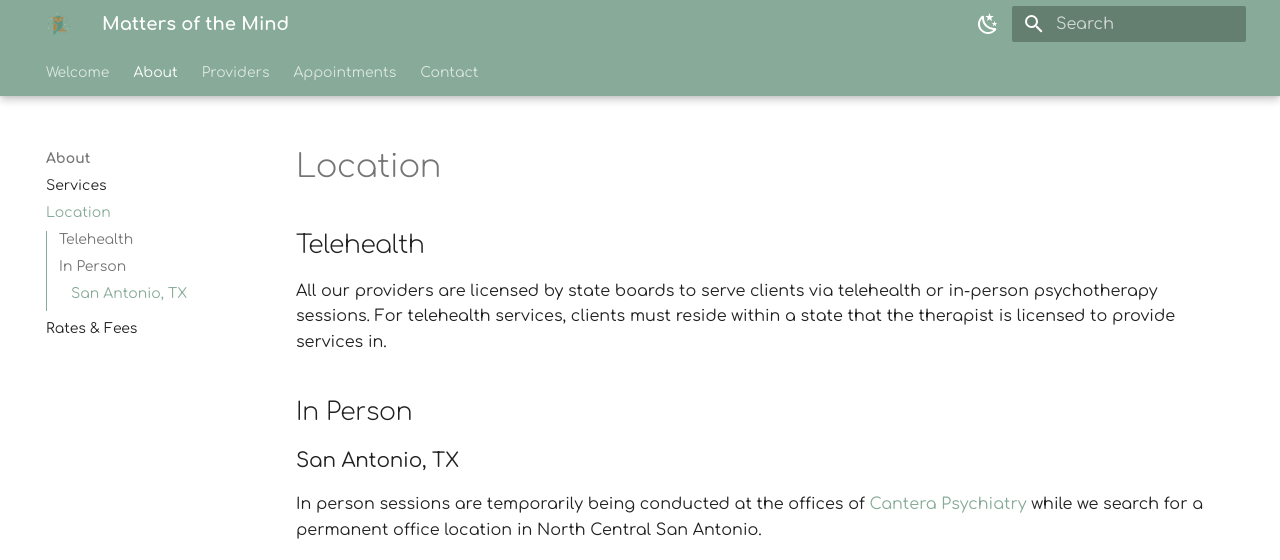
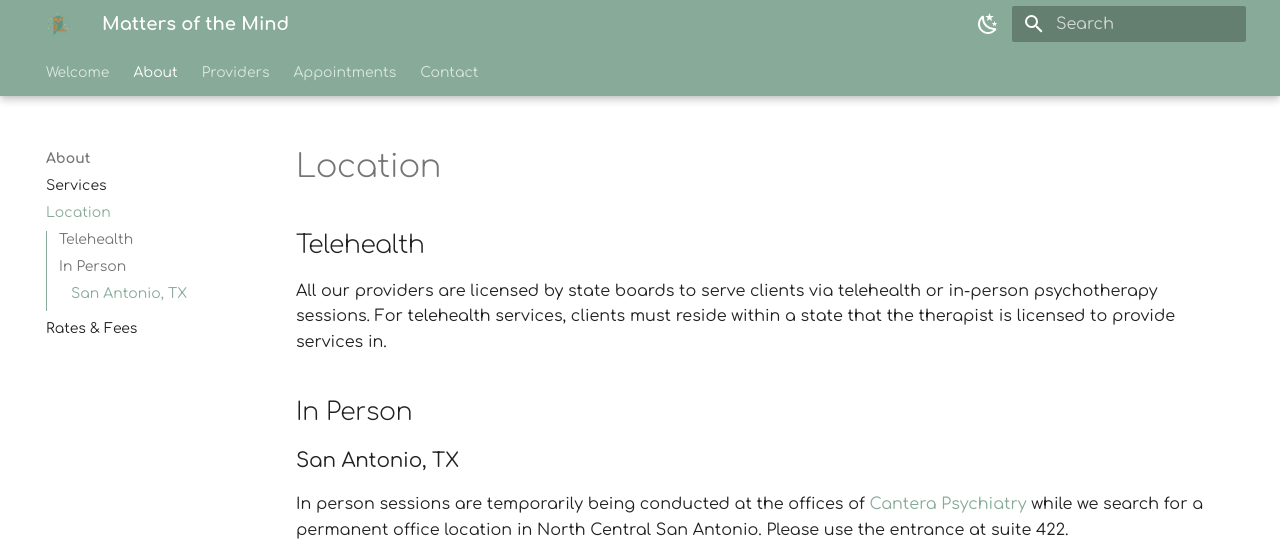
Before and after one commit to motm-therapy/website, an MkDocs documentation site: the page built from docs/location.md, in a window 1280 px wide and 1299 px high, cut to the strip 0-560 px from the top of the window. Built offline with MkDocs 1.6.1 and Material for MkDocs 9.7.7, drawn with Linux system fonts in a browser that asks for light colours; plug-ins that fetch from the network failed and are left out.

Commit message:
Update location.md

```diff
--- a/docs/location.md
+++ b/docs/location.md
@@ -10,7 +10,7 @@ For telehealth services, clients must reside within a state that the therapist i
 
 ### San Antonio, TX
 
-In person sessions are temporarily being conducted at the offices of [Cantera Psychiatry](https://canterapsychiatry.com/) while we search for a permanent office location in North Central San Antonio.
+In person sessions are temporarily being conducted at the offices of [Cantera Psychiatry](https://canterapsychiatry.com/) while we search for a permanent office location in North Central San Antonio. Please use the entrance at suite 422.
 
 <div class="google-map">
   <iframe src="https://www.google.com/maps/embed?pb=!1m18!1m12!1m3!1d7539.110790215721!2d-98.49195135045656!3d29.522197758524715!2m3!1f0!2f0!3f0!3m2!1i1024!2i768!4f13.1!3m3!1m2!1s0x865c5dddccd00001%3A0x24502a6ee43d7184!2sCantera%20Psychiatry!5e0!3m2!1sen!2sus!4v1686090236221!5m2!1sen!2sus" width="512" height="384" style="border:0;" allowfullscreen="" loading="lazy" referrerpolicy="no-referrer-when-downgrade">
```
